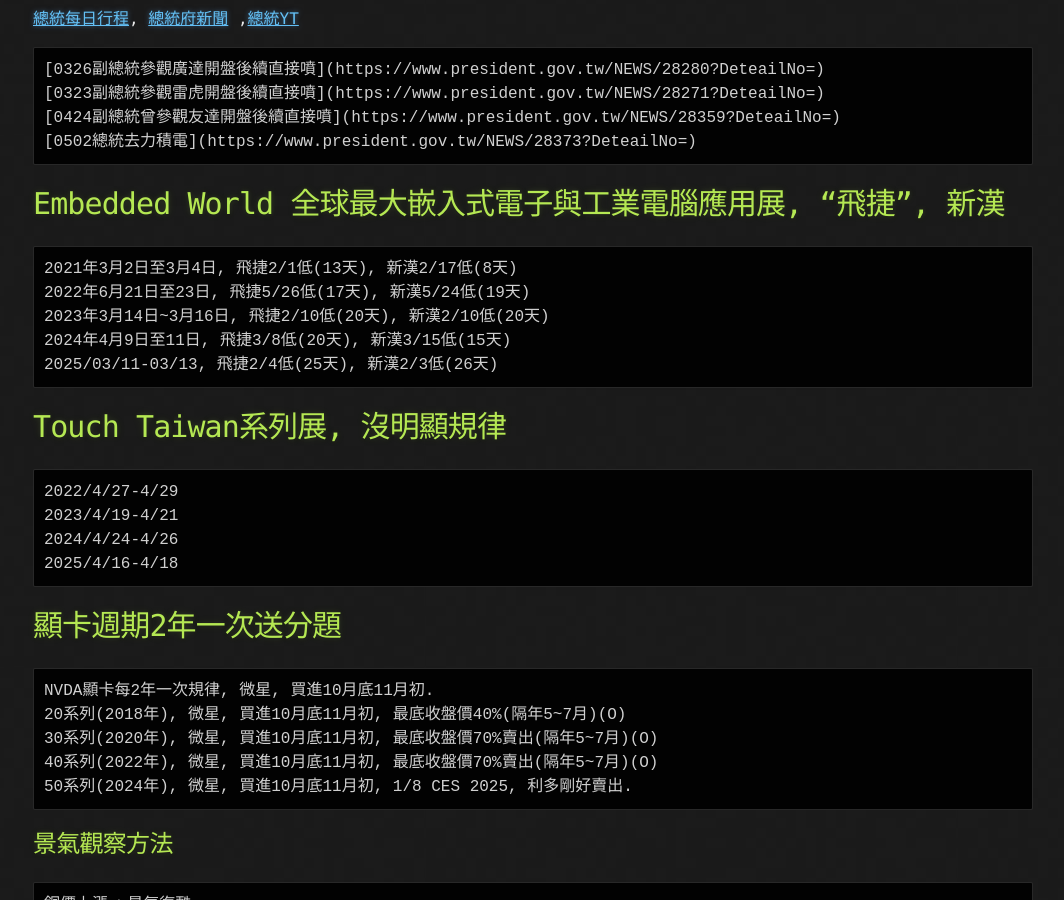
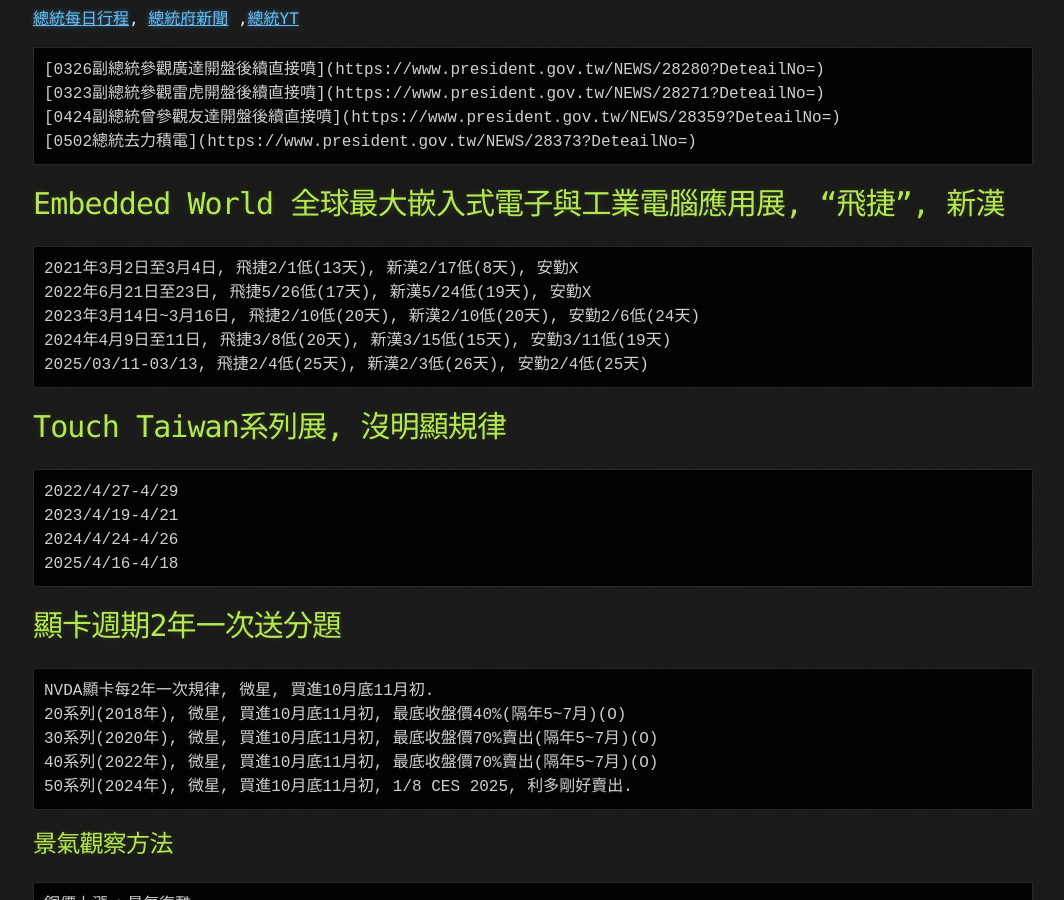
Before and after one commit to lepg5487/Stock_God, a Jekyll site: the page built from experience.md, in a window 1280 px wide and 900 px high, scrolled down 5717 px. Shown: the whole window, without its empty margins (107-1171 px from the left). Built offline with Jekyll 4.4.1, drawn with Linux system fonts in a browser that asks for light colours; our own code applies the rules of GitHub Pages for plain Markdown files.

Commit message:
Update experience.md

````diff
--- a/experience.md
+++ b/experience.md
@@ -224,11 +224,11 @@
 
 # Embedded World 全球最大嵌入式電子與工業電腦應用展, "飛捷", 新漢
 ```
-2021年3月2日至3月4日, 飛捷2/1低(13天), 新漢2/17低(8天)
-2022年6月21日至23日, 飛捷5/26低(17天), 新漢5/24低(19天)
-2023年3月14日~3月16日, 飛捷2/10低(20天), 新漢2/10低(20天)
-2024年4月9日至11日, 飛捷3/8低(20天), 新漢3/15低(15天)
-2025/03/11-03/13, 飛捷2/4低(25天), 新漢2/3低(26天)
+2021年3月2日至3月4日, 飛捷2/1低(13天), 新漢2/17低(8天), 安勤X
+2022年6月21日至23日, 飛捷5/26低(17天), 新漢5/24低(19天), 安勤X
+2023年3月14日~3月16日, 飛捷2/10低(20天), 新漢2/10低(20天), 安勤2/6低(24天)
+2024年4月9日至11日, 飛捷3/8低(20天), 新漢3/15低(15天), 安勤3/11低(19天)
+2025/03/11-03/13, 飛捷2/4低(25天), 新漢2/3低(26天), 安勤2/4低(25天)
 ```
 
 # Touch Taiwan系列展, 沒明顯規律
````
